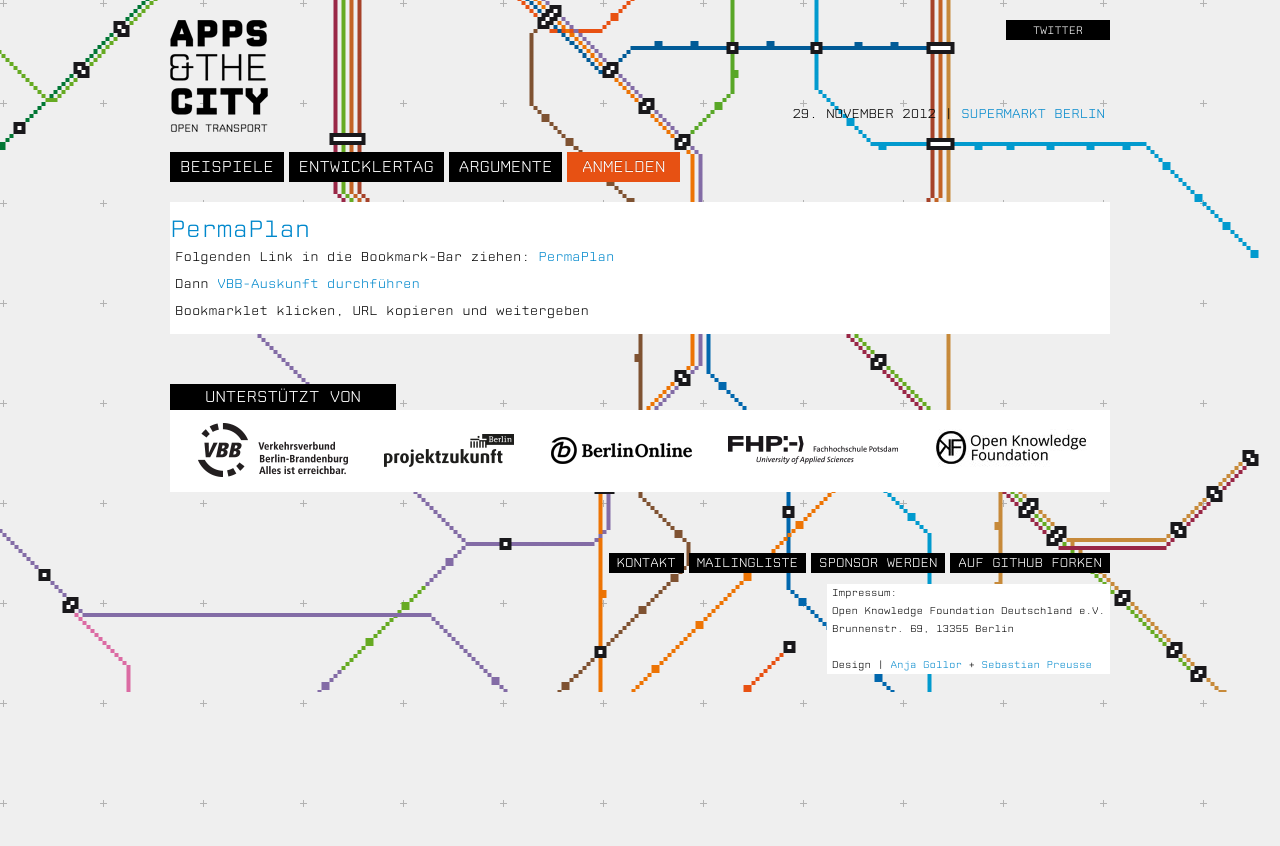
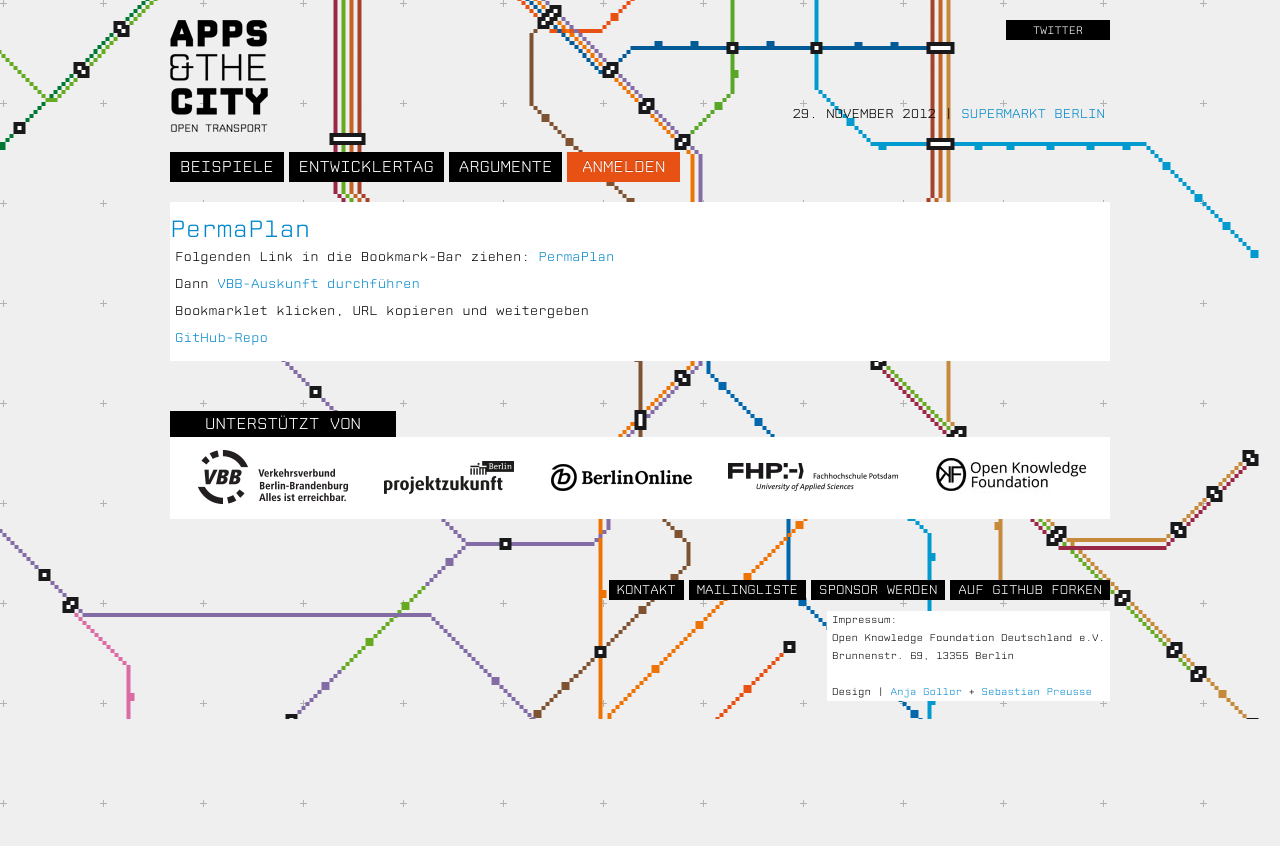
Before and after one commit to okfde/berlin.appsandthecity, a Jekyll site: the page built from apps/app/permaplan.md, in a window 1280 px wide. Shown: the top 846 px of the page. Built offline with Jekyll 4.4.1, drawn with Linux system fonts in a browser that asks for light colours; nearby versions of some CDN libraries; Markdown is read by kramdown in place of the engine named in the settings.

Commit message:
Update Permaplan bookmarklet link

```diff
--- a/apps/app/permaplan.md
+++ b/apps/app/permaplan.md
@@ -8,8 +8,10 @@ description: Bookmarklet für Permalink-Generierung der VBB-Auskunft
 
 ---
 
-Folgenden Link in die Bookmark-Bar ziehen: <a href="javascript:(function%20()%20%7Bvar%20s%20=%20document.createElement('script');s.setAttribute('src',%20'https://raw.github.com/gist/4170091/eb22b4405a7b3390abaade375ab32218a98e2366/permaplan');document.body.appendChild(s);%7D());">PermaPlan</a>
+Folgenden Link in die Bookmark-Bar ziehen: <a href="javascript:(function(){document.body.appendChild(document.createElement('script')).src='https://raw.github.com/westberliner/vbb_permalink/master/permalink.js';})();">PermaPlan</a>
 
 Dann [VBB-Auskunft durchführen](http://fahrinfo.vbb.de/)
 
 Bookmarklet klicken, URL kopieren und weitergeben
+
+[GitHub-Repo](https://github.com/westberliner/vbb_permalink)
```
